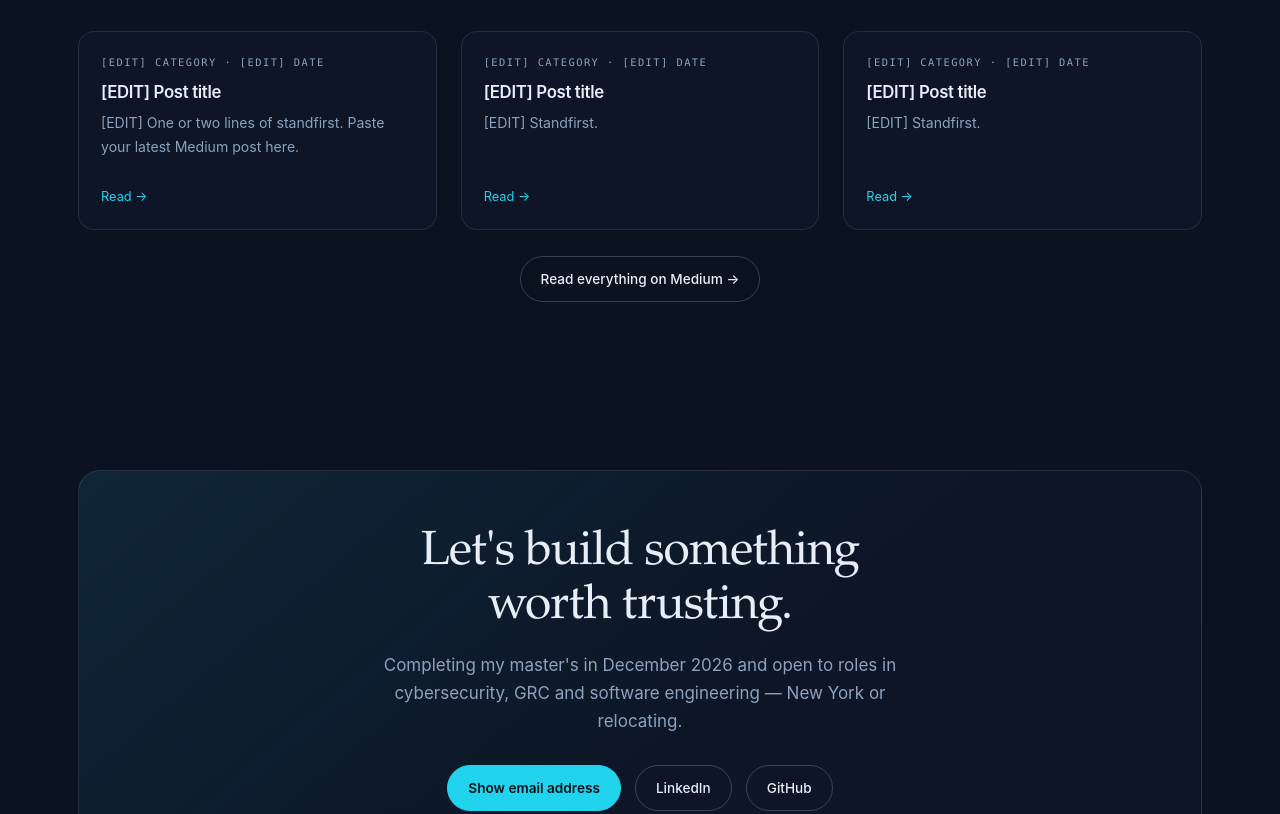
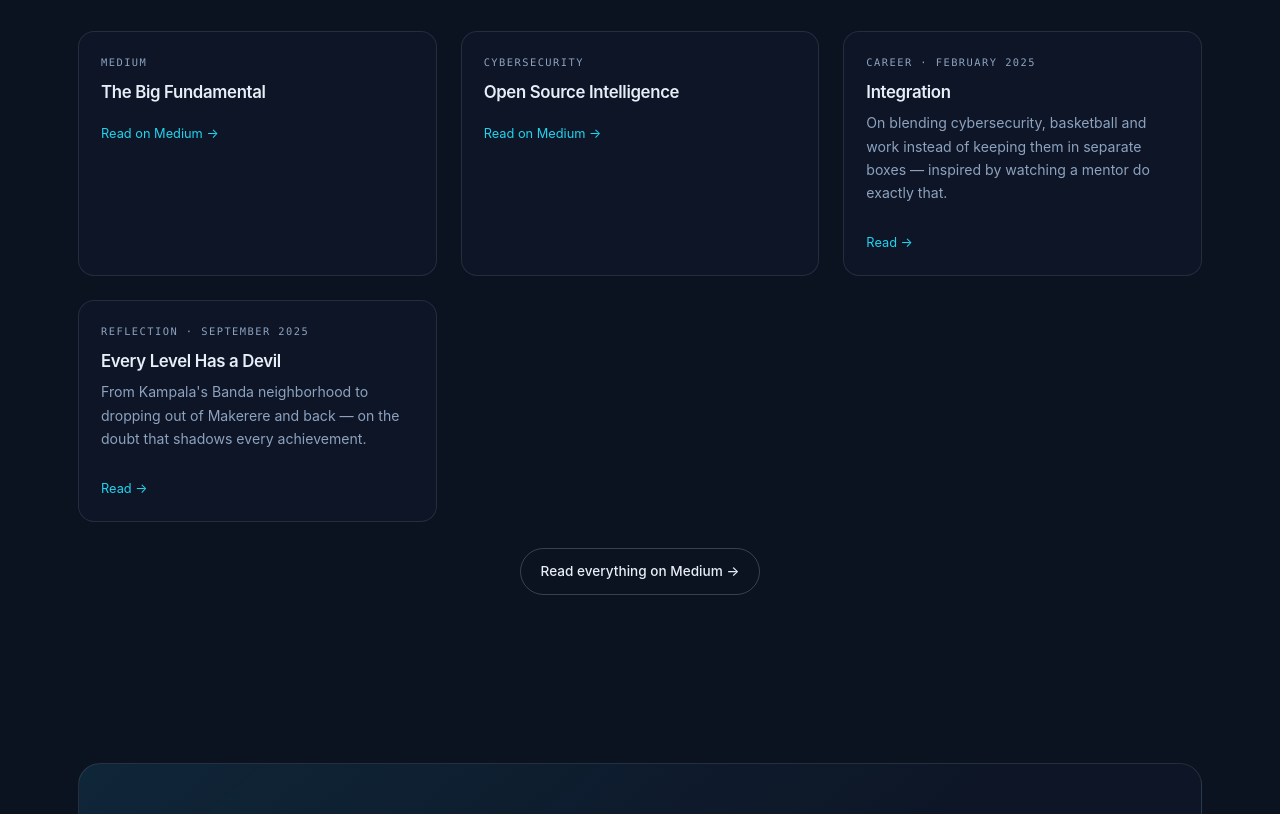
Before and after one commit to sabiti12/my-portfolio, a plain HTML site: page index.html in a window 1280 px wide. Shown: the part 8680-9494 px from the top of the page. Drawn offline with Linux system fonts and the light colour scheme.

Commit message:
Remove email reveal, add Medium articles to Writing section
- Drop the base64-split email button/script entirely; contact routes
  through LinkedIn and GitHub only.
- Replace Writing section placeholders with four real Medium posts.

```diff
--- a/index.html
+++ b/index.html
@@ -32,10 +32,8 @@
      Microsoft completed courses, Cyberbit hands-on labs.
    · Strathmore — coursework toward the M.Sc.
 
- PRIVACY: the email address does not appear anywhere in this file. It
- is assembled in the browser only when a visitor clicks "Show email
- address". That defeats automated scrapers, not a determined human —
- a forwarding alias remains the stronger control.
+ PRIVACY: no email address appears anywhere in this file, in any form.
+ Contact is routed through LinkedIn and GitHub only.
 
  SERVER HEADERS to set at your host (cannot be set from HTML):
    Strict-Transport-Security: max-age=63072000; includeSubDomains; preload
@@ -316,9 +314,6 @@ footer{border-top:1px solid var(--line); padding:38px 0; margin-top:60px}
 .meta-line{font-size:.88rem; color:var(--muted); margin-bottom:10px}
 .meta-line b{color:var(--accent); font-family:var(--mono); font-size:.66rem; letter-spacing:.16em; text-transform:uppercase; display:block; margin-bottom:3px; font-weight:500}
 .sub-h{font-family:var(--serif); font-weight:400; font-size:1.5rem; margin:52px 0 18px}
-.mail-out{margin-top:22px; font-family:var(--mono); font-size:1rem; color:var(--accent); word-break:break-all}
-.mail-out small{display:block; font-family:var(--sans); font-size:.75rem; color:var(--muted); margin-top:6px}
-button.btn{font-family:inherit; cursor:pointer}
 .work .card .card-body p:last-of-type{margin-bottom:0}
 
 /* ---- real imagery ---- */
@@ -859,35 +854,39 @@ button.btn{font-family:inherit; cursor:pointer}
     </div>
 
     <div class="arts">
-      <article class="art rv">
+      <a class="art rv" href="https://medium.com/@sirbiti/the-big-fundamental-72c994ebe57e" target="_blank" rel="noopener noreferrer">
+        <div class="art-body">
+          <div class="art-meta">Medium</div>
+          <h3>The Big Fundamental</h3>
+          <div class="read">Read on Medium &rarr;</div>
+        </div>
+      </a>
 
+      <a class="art rv" href="https://medium.com/@sirbiti/open-source-intelligence-8477751ff986" target="_blank" rel="noopener noreferrer">
         <div class="art-body">
-          <div class="art-meta">[EDIT] Category &middot; [EDIT] Date</div>
-          <h3>[EDIT] Post title</h3>
-          <p>[EDIT] One or two lines of standfirst. Paste your latest Medium post here.</p>
+          <div class="art-meta">Cybersecurity</div>
+          <h3>Open Source Intelligence</h3>
+          <div class="read">Read on Medium &rarr;</div>
+        </div>
+      </a>
+
+      <a class="art rv" href="https://medium.com/@sirbiti/integration-a0e098f043c6" target="_blank" rel="noopener noreferrer">
+        <div class="art-body">
+          <div class="art-meta">Career &middot; February 2025</div>
+          <h3>Integration</h3>
+          <p>On blending cybersecurity, basketball and work instead of keeping them in separate boxes &mdash; inspired by watching a mentor do exactly that.</p>
           <div class="read">Read &rarr;</div>
         </div>
-      </article>
+      </a>
 
-      <article class="art rv">
-
+      <a class="art rv" href="https://medium.com/@sirbiti/every-level-has-a-devil-0c9858726533" target="_blank" rel="noopener noreferrer">
         <div class="art-body">
-          <div class="art-meta">[EDIT] Category &middot; [EDIT] Date</div>
-          <h3>[EDIT] Post title</h3>
-          <p>[EDIT] Standfirst.</p>
+          <div class="art-meta">Reflection &middot; September 2025</div>
+          <h3>Every Level Has a Devil</h3>
+          <p>From Kampala's Banda neighborhood to dropping out of Makerere and back &mdash; on the doubt that shadows every achievement.</p>
           <div class="read">Read &rarr;</div>
         </div>
-      </article>
-
-      <article class="art rv">
-
-        <div class="art-body">
-          <div class="art-meta">[EDIT] Category &middot; [EDIT] Date</div>
-          <h3>[EDIT] Post title</h3>
-          <p>[EDIT] Standfirst.</p>
-          <div class="read">Read &rarr;</div>
-        </div>
-      </article>
+      </a>
     </div>
 
     <div class="rv" style="margin-top:26px; text-align:center">
@@ -904,12 +903,9 @@ button.btn{font-family:inherit; cursor:pointer}
         software engineering &mdash; New York or relocating.
       </p>
       <div class="contact-row">
-        <button class="btn solid magnetic" id="mailBtn"
-                data-u="aXN5YWdpMTNlYg==" data-d="Z21haWwuY29t">Show email address</button>
-        <a class="btn magnetic" href="https://linkedin.com/in/abramisyagi" target="_blank" rel="noopener noreferrer">LinkedIn</a>
+        <a class="btn solid magnetic" href="https://linkedin.com/in/abramisyagi" target="_blank" rel="noopener noreferrer">LinkedIn</a>
         <a class="btn magnetic" href="https://github.com/sabiti12" target="_blank" rel="noopener noreferrer">GitHub</a>
       </div>
-      <p id="mailOut" class="mail-out" hidden></p>
       <div class="detail-row">
         <div><span>Based in</span><b>New York, NY</b></div>
         <div><span>Open to</span><b>Relocation</b></div>
@@ -1015,17 +1011,6 @@ button.btn{font-family:inherit; cursor:pointer}
   menu.addEventListener('click',function(e){ if(e.target.tagName==='A') menu.classList.remove('open'); });
 
 
-  /* ---------- email reveal (address never sits in the HTML source) ---------- */
-  var mb=document.getElementById('mailBtn'), mo=document.getElementById('mailOut');
-  if(mb){
-    mb.addEventListener('click',function(){
-      var addr=atob(mb.dataset.u)+String.fromCharCode(64)+atob(mb.dataset.d);
-      mo.hidden=false;
-      mo.innerHTML='<a href="mailto:'+addr+'">'+addr+'</a><small>Click to open your mail app.</small>';
-      mb.remove();
-    });
-  }
-
   /* ---------- footer meta ---------- */
   document.getElementById('yr').textContent=new Date().getFullYear();
   document.getElementById('upd').textContent=new Date().toLocaleDateString('en-GB',{month:'long',year:'numeric'});
```
